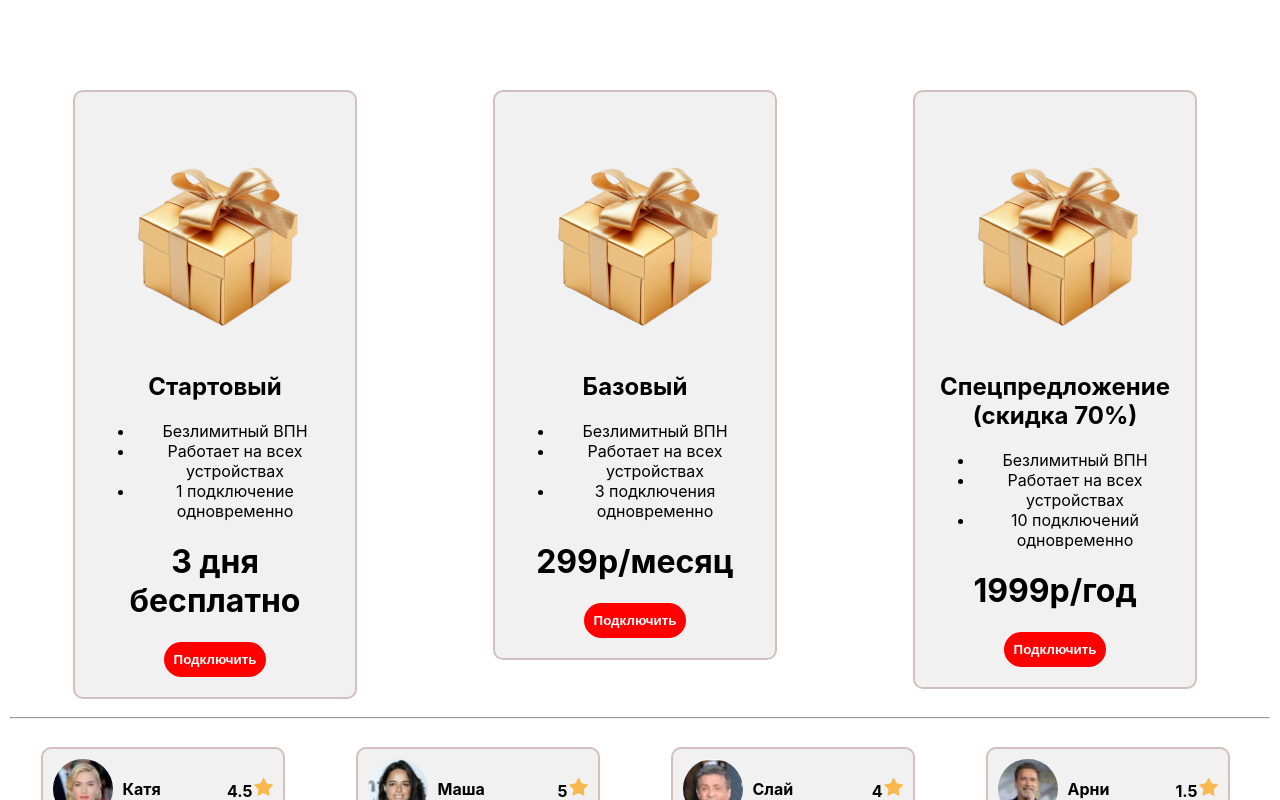
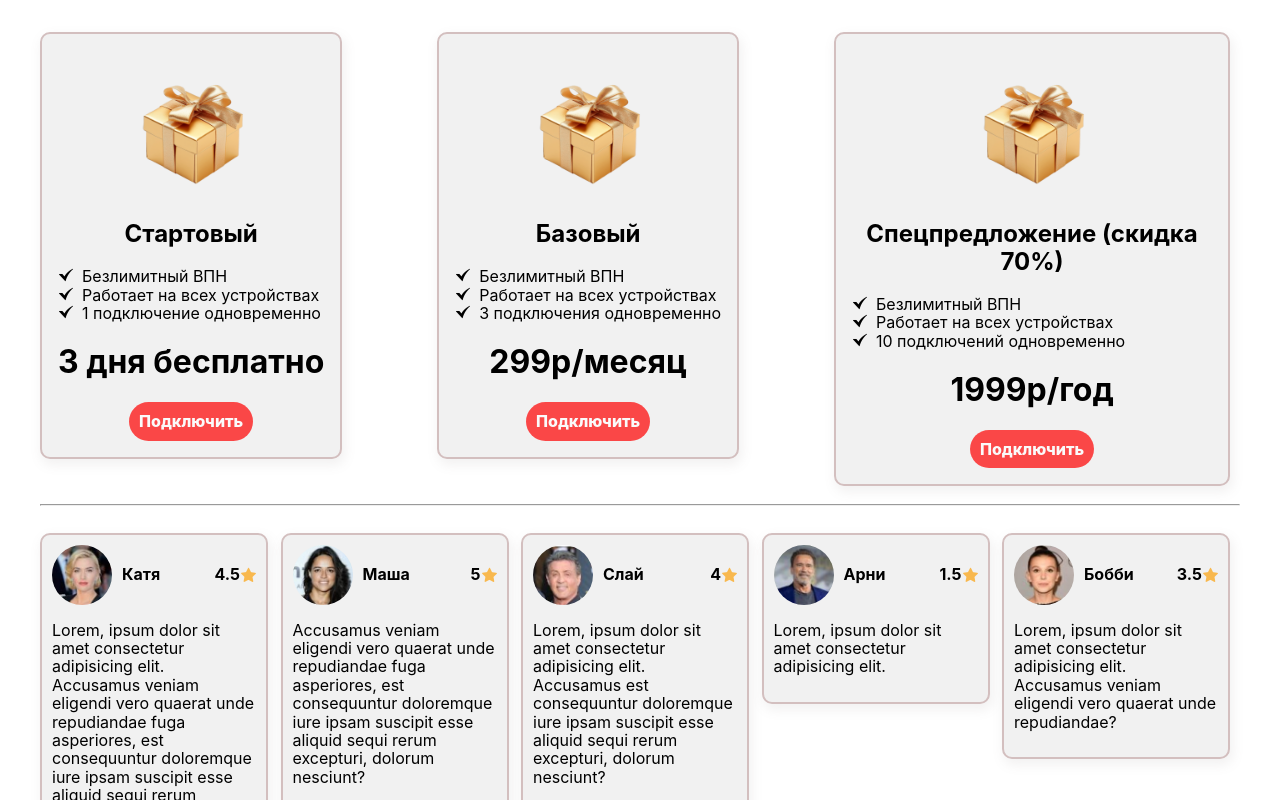
Before and after one commit to varaeff/outlineVPN_front, a React (Create React App) app: page / in a window 1280 px wide. Shown: the top 800 px of the page. Built offline with nearby package versions, Linux system fonts and the light colour scheme.

Commit message:
some changes

```diff
--- a/public/index.html
+++ b/public/index.html
@@ -3,6 +3,7 @@
   <head>
     <meta charset="utf-8" />
     <link rel="icon" href="outline.ico" />
+    <link rel="stylesheet" href="normalize.css" />
     <meta name="viewport" content="width=device-width, initial-scale=1" />
     <meta name="theme-color" content="#000000" />
     <meta
--- a/src/App.css
+++ b/src/App.css
@@ -1,4 +1,5 @@
 .wrapper {
-  padding-top: 5rem;
-  margin: 10px;
+  max-width: 1200px;
+  margin: auto;
+  padding: 2rem;
 }
--- a/src/Components/DataList.css
+++ b/src/Components/DataList.css
@@ -2,6 +2,6 @@
   display: flex;
   flex-direction: row;
   flex-wrap: wrap;
-  justify-content: space-around;
+  justify-content: space-between;
   align-items: baseline;
 }
--- a/src/Components/Feedback.css
+++ b/src/Components/Feedback.css
@@ -1,11 +1,13 @@
 .fdb {
-  width: 220px;
+  max-width: 17%;
+  min-width: 150px;
   padding: 10px;
   border: 2px solid rgb(211, 191, 191);
   border-radius: 10px;
   margin-right: 10px;
   margin-bottom: 10px;
   background-color: #f1f1f1;
+  box-shadow: 2px 5px 12px 1px rgba(128, 120, 120, 0.1);
 }
 
 .topstring {
@@ -25,3 +27,9 @@
   justify-content: space-between;
   align-items: center;
 }
+
+.rating {
+  background: url("../img/star.webp") right center no-repeat;
+  background-size: 1rem;
+  padding-right: 1rem;
+}
--- a/src/Components/Feedback.js
+++ b/src/Components/Feedback.js
@@ -6,16 +6,18 @@ function Feedback({ feedback }) {
   return (
     <div className="fdb">
       <div className="topstring">
-        <img className="img" src={feedback.url} alt="avatar"></img>
+        {feedback.url ? (
+          <img className="img" src={feedback.url} alt="avatar"></img>
+        ) : (
+          <div />
+        )}
         <div className="user">
           <b>{feedback.username}</b>
           <div className="rating">
             <b>{feedback.rating}</b>
-            <img width={20} src="star.webp" alt="star" />
           </div>
         </div>
       </div>
-
       <p>{feedback.text}</p>
     </div>
   );
--- a/src/Components/Rate.css
+++ b/src/Components/Rate.css
@@ -1,17 +1,30 @@
 .rate {
-  max-width: 240px;
+  max-width: 30%;
+  min-width: 220px;
   text-align: center;
-  padding: 20px;
+  padding: 1rem;
   border: 2px solid rgb(211, 191, 191);
   border-radius: 10px;
   margin-right: 10px;
   margin-bottom: 10px;
   background-color: #f1f1f1;
+  box-shadow: 2px 5px 12px 1px rgba(128, 120, 120, 0.1);
+}
+
+.rate ul {
+  text-align: left;
+  list-style: none;
+  padding: 0;
+}
+
+.rate li {
+  background: url("../img/check.png") left top no-repeat;
+  background-size: 1rem;
+  padding-left: 1.5rem;
 }
 
 .image {
-  width: 240px;
-  height: 240px;
+  height: 150px;
   background: url("../img/rate.png") center top no-repeat;
   background-size: contain;
 }
@@ -20,16 +33,21 @@
   padding: 10px;
   border-radius: 20px;
   background-color: red;
+  cursor: pointer;
+  opacity: 0.7;
   color: #fff;
   border: none;
   font-weight: 800;
-  transition: box-shadow 0.2s;
+  transition: box-shadow ease-in-out 0.2s, color ease-in-out 0.2s,
+    opacity ease-in-out 0.2s;
 }
 
 .btn:hover {
-  box-shadow: 2px 5px 2px 1px rgba(0, 0, 0, 0.2);
+  box-shadow: 2px 5px 12px 1px rgba(0, 0, 0, 0.2);
+  opacity: 1;
 }
 
 .btn:active {
   box-shadow: none;
+  color: antiquewhite;
 }
```
Also changed, not shown: public/normalize.css (added), src/img/check.png (added), src/img/star.webp (renamed from public/star.webp).
